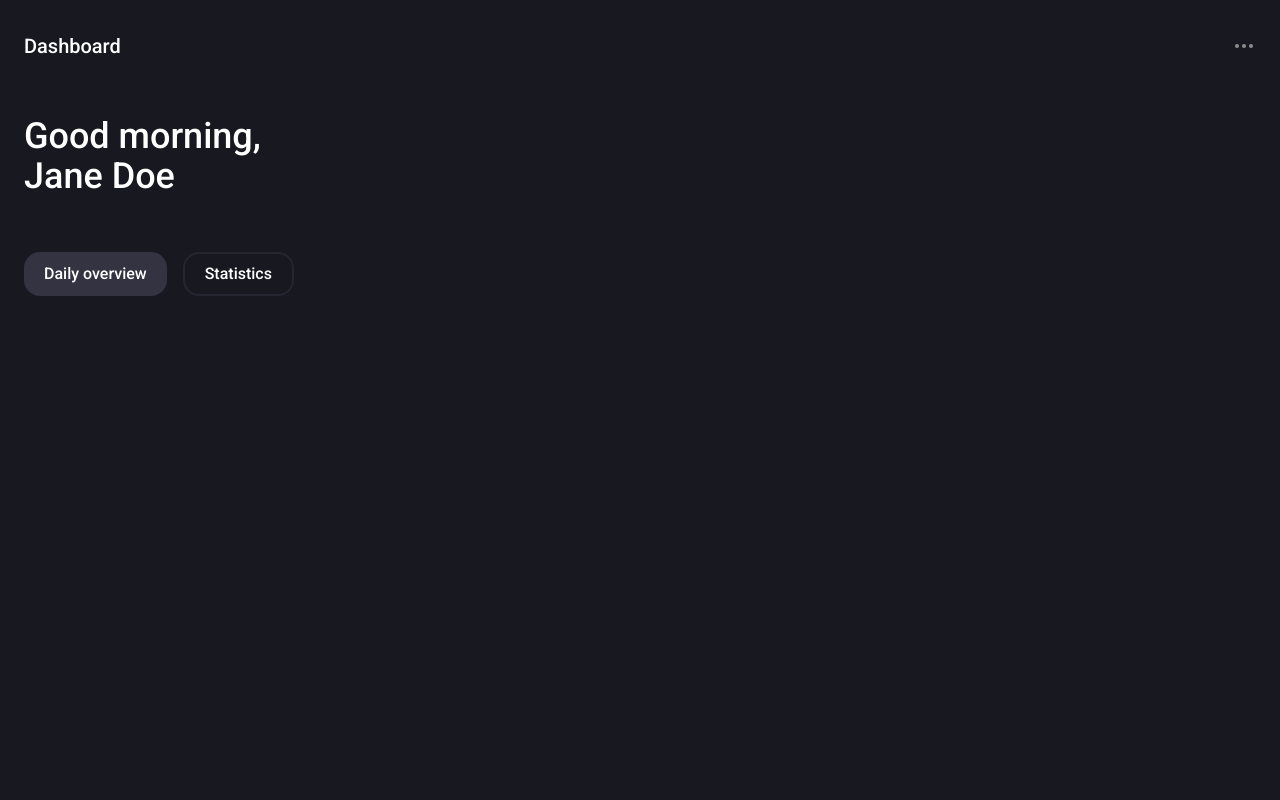
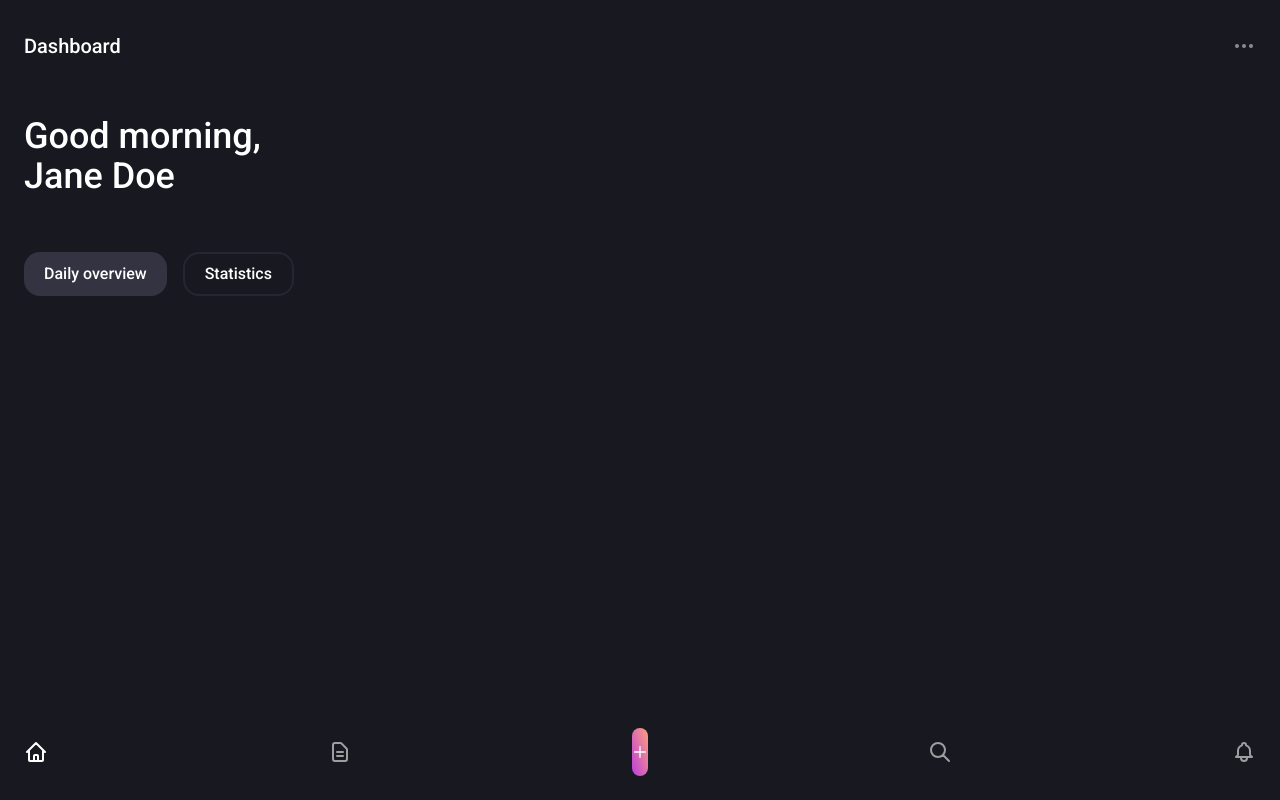
Before and after one commit to CabbagePenetrator/tsks-frontend, a Vue app: page / in a window 1280 px wide. Built offline with nearby package versions, Linux system fonts and the light colour scheme.

Commit message:
Created nav

```diff
--- a/src/components/layouts/Auth.vue
+++ b/src/components/layouts/Auth.vue
@@ -1,5 +1,6 @@
 <script setup>
 import { useRoute } from 'vue-router'
+import Nav from '@/components/shared/Nav.vue'
 
 const $route = useRoute()
 </script>
@@ -26,4 +27,5 @@ const $route = useRoute()
     </div>
     <slot />
   </div>
+  <Nav />
 </template>
--- /dev/null
+++ b/src/components/shared/Nav.vue
@@ -0,0 +1,92 @@
+<script setup>
+import { useRoute } from 'vue-router'
+import Button from '../shared/Button.vue'
+
+const $route = useRoute()
+</script>
+
+<template>
+  <nav class="fixed bottom-0 left-0 right-0 pb-6 px-6">
+    <ul
+      class="grid grid-flow-col items-center justify-between justify-items-center text-zinc-500"
+    >
+      <li :class="$route.name === 'dashboard' && 'text-white'">
+        <svg
+          class="h-6 w-6"
+          fill="none"
+          viewBox="0 0 24 24"
+          stroke="currentColor"
+          stroke-width="2"
+        >
+          <path
+            stroke-linecap="round"
+            stroke-linejoin="round"
+            d="M3 12l2-2m0 0l7-7 7 7M5 10v10a1 1 0 001 1h3m10-11l2 2m-2-2v10a1 1 0 01-1 1h-3m-6 0a1 1 0 001-1v-4a1 1 0 011-1h2a1 1 0 011 1v4a1 1 0 001 1m-6 0h6"
+          />
+        </svg>
+      </li>
+      <li :class="$route.name === 'collections' && 'text-white'">
+        <svg
+          class="h-6 w-6"
+          fill="none"
+          viewBox="0 0 24 24"
+          stroke="currentColor"
+          stroke-width="2"
+        >
+          <path
+            stroke-linecap="round"
+            stroke-linejoin="round"
+            d="M9 12h6m-6 4h6m2 5H7a2 2 0 01-2-2V5a2 2 0 012-2h5.586a1 1 0 01.707.293l5.414 5.414a1 1 0 01.293.707V19a2 2 0 01-2 2z"
+          />
+        </svg>
+      </li>
+      <li :class="$route.name === 'search' && 'text-white'">
+        <Button class="rounded-2xl w-10 h-10 text-white">
+          <svg
+            class="h-4 w-4"
+            fill="none"
+            viewBox="0 0 24 24"
+            stroke="currentColor"
+            stroke-width="2"
+          >
+            <path
+              stroke-linecap="round"
+              stroke-linejoin="round"
+              d="M12 4v16m8-8H4"
+            />
+          </svg>
+        </Button>
+      </li>
+      <li :class="$route.name === 'notifications' && 'text-white'">
+        <svg
+          class="h-6 w-6"
+          fill="none"
+          viewBox="0 0 24 24"
+          stroke="currentColor"
+          stroke-width="2"
+        >
+          <path
+            stroke-linecap="round"
+            stroke-linejoin="round"
+            d="M21 21l-6-6m2-5a7 7 0 11-14 0 7 7 0 0114 0z"
+          />
+        </svg>
+      </li>
+      <li>
+        <svg
+          class="h-6 w-6"
+          fill="none"
+          viewBox="0 0 24 24"
+          stroke="currentColor"
+          stroke-width="2"
+        >
+          <path
+            stroke-linecap="round"
+            stroke-linejoin="round"
+            d="M15 17h5l-1.405-1.405A2.032 2.032 0 0118 14.158V11a6.002 6.002 0 00-4-5.659V5a2 2 0 10-4 0v.341C7.67 6.165 6 8.388 6 11v3.159c0 .538-.214 1.055-.595 1.436L4 17h5m6 0v1a3 3 0 11-6 0v-1m6 0H9"
+          />
+        </svg>
+      </li>
+    </ul>
+  </nav>
+</template>
```
